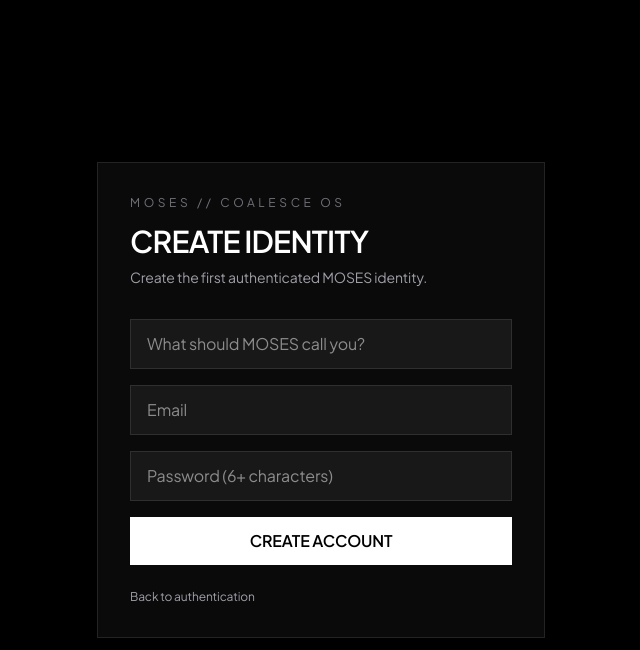
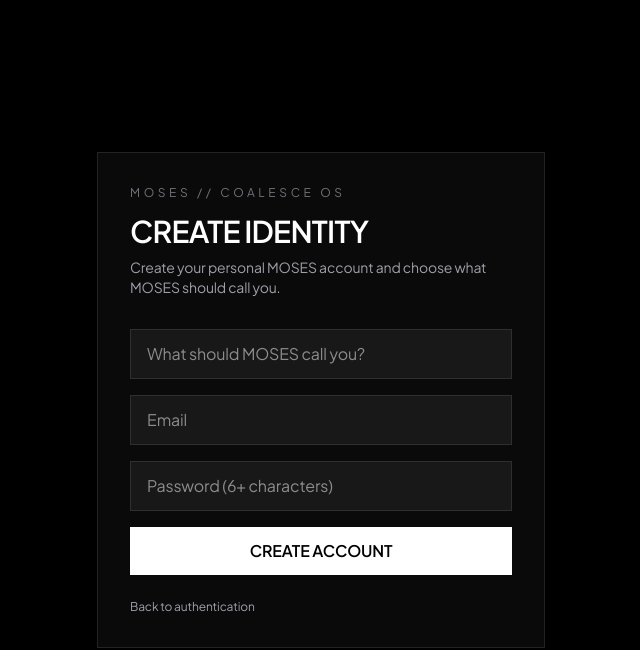
Before and after one commit to NateJ4y/MOSES, a Next.js app: page /signup in a window 1280 px wide. Shown: the top 650 px of the page, without its empty margins (319-959 px from the left). Built offline with nearby package versions, Linux system fonts and the light colour scheme.

Commit message:
Clarify multi-user MOSES account signup

```diff
--- a/src/app/signup/page.tsx
+++ b/src/app/signup/page.tsx
@@ -57,7 +57,7 @@ export default function SignupPage() {
       <div className="w-full max-w-md border border-white/10 bg-white/[0.04] p-8">
         <div className="text-xs tracking-[0.3em] text-zinc-500 mb-3">MOSES // COALESCE OS</div>
         <h1 className="text-3xl font-semibold tracking-tight">CREATE IDENTITY</h1>
-        <p className="text-sm text-zinc-400 mt-2">Create the first authenticated MOSES identity.</p>
+        <p className="text-sm text-zinc-400 mt-2">Create your personal MOSES account and choose what MOSES should call you.</p>
         <form onSubmit={submit} className="mt-8 space-y-4">
           <input aria-label="Your name" type="text" autoComplete="given-name" maxLength={40} required value={name} onChange={e => setName(e.target.value)} placeholder="What should MOSES call you?" className="w-full bg-white/[0.06] border border-white/10 px-4 py-3 outline-none focus:border-white/40" />
           <input aria-label="Email" type="email" required value={email} onChange={e => setEmail(e.target.value)} placeholder="Email" className="w-full bg-white/[0.06] border border-white/10 px-4 py-3 outline-none focus:border-white/40" />
```
